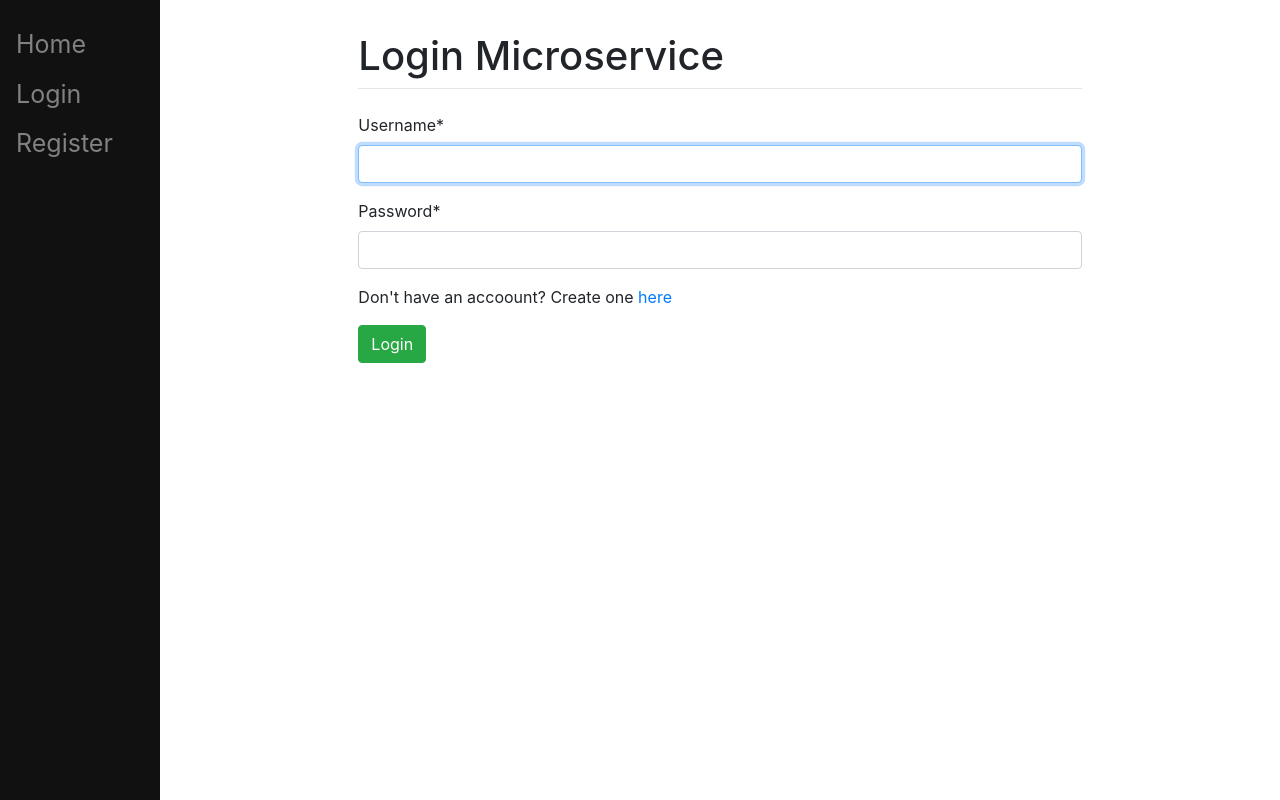
After one commit to Nord-A/LoginMicroservice, a Django app: page /login/ in a window 1280 px wide. The commit adds this page. Run offline with Django 3.2, Linux system fonts and the light colour scheme; some libraries are stand-ins or nearby versions.

Commit message:
registration and login added

```diff
--- a/loginMS/urls.py
+++ b/loginMS/urls.py
@@ -19,8 +19,9 @@
 
 urlpatterns = [
     path('admin/', admin.site.urls),
-    path('register/', v.register, name='register'),
-    path('', include('main.urls')), # main will be the name of your app
+     path("register/", v.register, name="register"),
+    path('', include("main.urls")),
+    path('', include("django.contrib.auth.urls")),
 
 
 ]
--- a/main/templates/main/base.html
+++ b/main/templates/main/base.html
@@ -44,6 +44,8 @@
 <body>
 	<div class="sidenav">
 		<a href="/">Home</a>
+		<a href="/login">Login</a>
+		<a href="/register">Register</a>
 	</div>
 
 	<div id="content" name="content" class="main">
--- /dev/null
+++ b/register/templates/registration/login.html
@@ -0,0 +1,17 @@
+# login.html
+{% extends "main/base.html" %}
+
+{% block title %}
+Login Here
+{% endblock %}
+
+{% load crispy_forms_tags %}
+
+{% block content %}
+     <form method="post" class="from-group">
+	{% csrf_token %}
+	{{form|crispy}}
+	<p>Don't have an accoount? Create one <a href="/register">here</a></p>
+	<button type="submit" class="btn btn-success">Login</button>
+    </form>
+{% endblock %}
```
